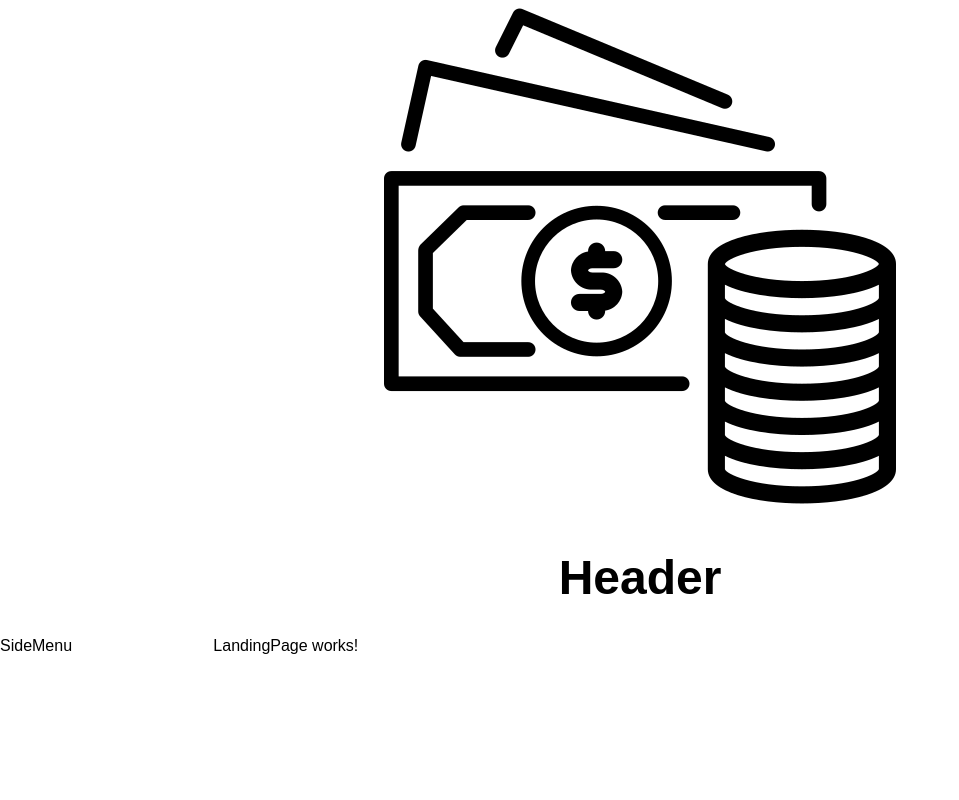
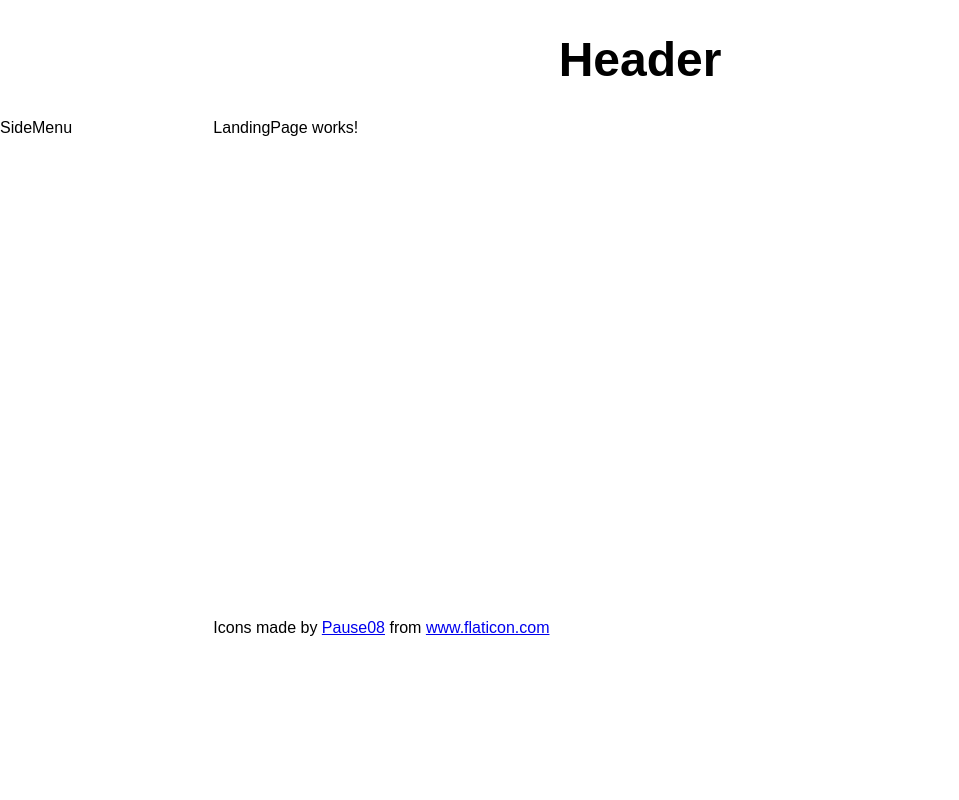
Before and after one commit to anedomansky/expense-tracker, a React app in the folder frontend/: page / in a window 1280 px wide. Shown: the top 800 px of the page, without its empty margins (0-959 px from the left). Built offline with nearby package versions, Linux system fonts and the light colour scheme.

Commit message:
Restructured the project.

```diff
--- a/frontend/src/components/layout/Footer.tsx
+++ /dev/null
@@ -1,8 +0,0 @@
-import React from 'react';
-import '../../styles/Footer.scss';
-
-const Footer: React.FC = () => (
-    <footer>Footer</footer>
-);
-
-export default Footer;
--- /dev/null
+++ b/frontend/src/components/layout/footer/Footer.tsx
@@ -0,0 +1,10 @@
+import React from 'react';
+import './Footer.scss';
+
+const Footer: React.FC = () => (
+    <footer>
+        <div>Icons made by <a href="https://www.flaticon.com/authors/pause08" title="Pause08">Pause08</a> from <a href="https://www.flaticon.com/" title="Flaticon">www.flaticon.com</a></div>
+    </footer>
+);
+
+export default Footer;
--- /dev/null
+++ b/frontend/src/components/layout/header/Header.tsx
@@ -0,0 +1,10 @@
+import React from 'react';
+import './Header.scss';
+
+const Header: React.FC = () => (
+    <header>
+        <h1>Header</h1>
+    </header>
+);
+
+export default Header;
--- a/frontend/src/components/layout/SideMenu.tsx
+++ b/frontend/src/components/layout/side-menu/SideMenu.tsx
@@ -1,5 +1,5 @@
 import React from 'react';
-import '../../styles/SideMenu.scss';
+import './SideMenu.scss';
 
 const SideMenu: React.FC = () => (
     <div className="sidenav">SideMenu</div>
--- a/frontend/src/index.tsx
+++ b/frontend/src/index.tsx
@@ -1,8 +1,8 @@
 import React from 'react';
 import ReactDOM from 'react-dom';
-import App from './components/App';
+import App from './components/app/App';
 import { BrowserRouter } from 'react-router-dom';
-import './styles/index.scss';
+import './index.scss';
 
 // needed in order to enable HMR
 declare let module: __WebpackModuleApi.Module;
```
Also changed, not shown: frontend/src/components/app/App.tsx (renamed from frontend/src/components/App.tsx, +5 -5 lines), frontend/src/components/app/App.scss (renamed from frontend/src/styles/App.scss), frontend/src/components/layout/footer/Footer.scss (renamed from frontend/src/styles/Footer.scss), frontend/src/components/layout/header/Header.scss (renamed from frontend/src/styles/Header.scss), frontend/src/components/layout/side-menu/SideMenu.scss (renamed from frontend/src/styles/SideMenu.scss), frontend/src/index.scss (renamed from frontend/src/styles/index.scss).
